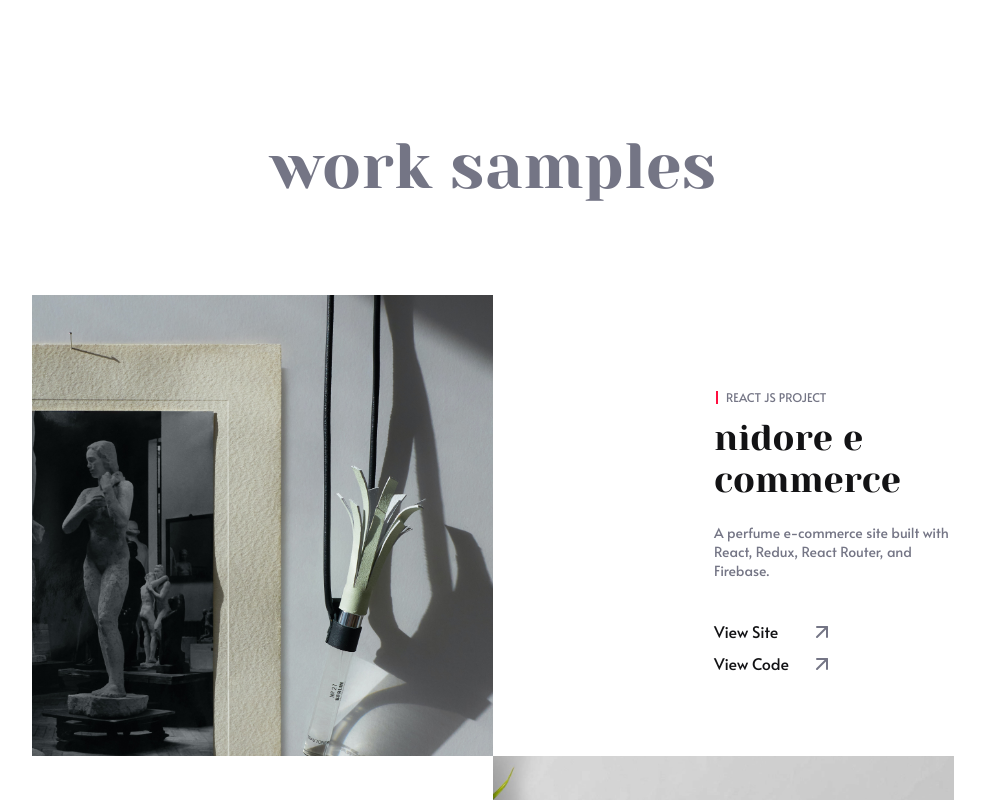
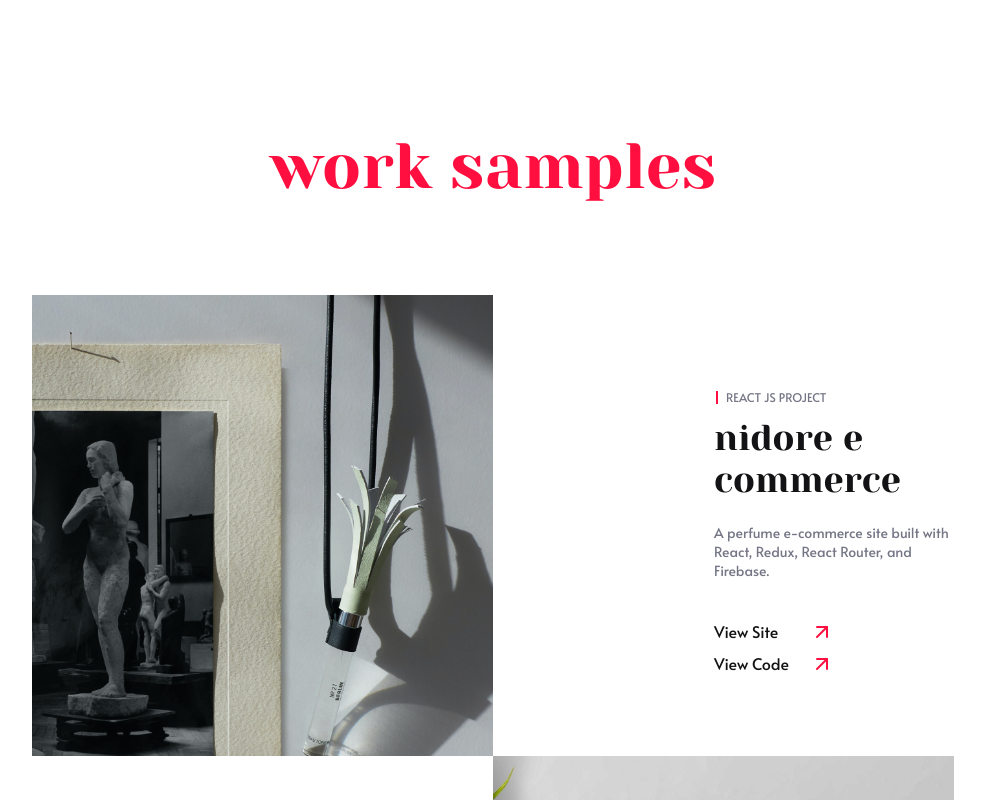
Before and after one commit to Khalem/portfolio, a React (Create React App) app: page / in a window 1280 px wide. Shown: the part 660-1460 px from the top of the page, without its empty margins (147-1132 px from the left). Built offline with nearby package versions, Linux system fonts and the light colour scheme.

Commit message:
adjusted style on some elements

```diff
--- a/src/components/contact/contact.styles.scss
+++ b/src/components/contact/contact.styles.scss
@@ -32,6 +32,12 @@
 
             .social-icon {
                 margin: 0 23px;
+
+                &:hover {
+                    svg {
+                        stroke: var(--highlight);
+                    }
+                }
             }
         }
     }
--- a/src/components/project-min/project-min.component.jsx
+++ b/src/components/project-min/project-min.component.jsx
@@ -18,10 +18,9 @@ const ProjectMin = ({ project: { name, bio, liveSite, codeUrl, heroku }, index,
 
     const iconVariants = {
         rest: {
-            x: 0
+            rotate: 0
         },
         hover: {
-            x: 10,
             rotate: 45
         }
     }
@@ -48,10 +47,10 @@ const ProjectMin = ({ project: { name, bio, liveSite, codeUrl, heroku }, index,
                     <p className='project-bio'>{bio}</p>
                     <div className='project-links'>
                         <motion.a href={liveSite} target='_blank' className='project-link' initial='rest' whileHover='hover' animate='rest'>
-                            Live Site <motion.span className='arrow' variants={iconVariants}><ArrowUpRight color='var(--highlight)' /></motion.span>
+                            View Site <motion.span className='arrow' variants={iconVariants}><ArrowUpRight color='var(--highlight)' /></motion.span>
                         </motion.a>
                         <motion.a href={codeUrl} target='_blank' className='project-link' initial='rest' whileHover='hover' animate='rest'>
-                            Code <motion.span className='arrow' variants={iconVariants}><ArrowUpRight color='var(--highlight)' /></motion.span>
+                            View Code <motion.span className='arrow' variants={iconVariants}><ArrowUpRight color='var(--highlight)' /></motion.span>
                         </motion.a>
                     </div>
                 </motion.div>
--- a/src/components/project/project.component.jsx
+++ b/src/components/project/project.component.jsx
@@ -1,4 +1,5 @@
 import React from 'react';
+import { motion } from 'framer-motion';
 
 import Tag from '../tag/tag.component';
 import { ArrowUpRight } from 'react-feather';
@@ -15,6 +16,26 @@ const Project = ({ project: { name, bio, tag, liveSite, codeUrl, image }, index
         flexClass = 'row';
     }
 
+    const infoVariants = {
+        hidden: {
+            opacity: 0,
+            y: -100
+        },
+        visible: {
+            opacity: 1,
+            y: 0
+        }
+    };
+
+    const iconVariants = {
+        rest: {
+            rotate: 0
+        },
+        hover: {
+            rotate: 45
+        }
+    }
+
     return (
         <FadeInWhenVisible>
             <div className={`project-container ${flexClass}`}>
@@ -23,8 +44,26 @@ const Project = ({ project: { name, bio, tag, liveSite, codeUrl, image }, index
                     <Tag text={tag} margin={true} />
                     <h1 className='project-title'>{name}</h1>
                     <p className='project-desc'>{bio}</p>
-                    <a href={liveSite} target='_blank'>View Site <span className='arrow'><ArrowUpRight color='var(--blue)' /></span></a>
-                    <a href={codeUrl} target='_blank'>View Code <span className='arrow'><ArrowUpRight color='var(--blue)' /></span></a>
+                    <motion.a
+                        initial='rest'
+                        whileHover='hover'
+                        animate='rest'
+                        href={liveSite}
+                        target='_blank'
+                    >
+                        View Site
+                        <motion.span className='arrow' variants={iconVariants}><ArrowUpRight color='var(--highlight)' /></motion.span>
+                    </motion.a>
+                    <motion.a
+                        initial='rest'
+                        whileHover='hover'
+                        animate='rest'
+                        href={codeUrl}
+                        target='_blank'
+                    >
+                        View Code
+                        <motion.span className='arrow' variants={iconVariants}><ArrowUpRight color='var(--highlight)' /></motion.span>
+                    </motion.a>
                 </div>
             </div>
         </FadeInWhenVisible>
--- a/src/components/work-samples/work-samples.component.jsx
+++ b/src/components/work-samples/work-samples.component.jsx
@@ -10,7 +10,7 @@ import './work-samples.styles.scss';
 
 const WorkSamples = ({ history }) => (
     <section className='work-samples' id='work_samples'>
-        <Title text='Work Samples' color='var(--blue)' textAlign='center' />
+        <Title text='Work Samples' color='var(--highlight)' textAlign='center' />
         <div className='projects-container'>
             {
                 homepageProjects.map((project, index) => (
--- a/src/pages/projects/projects.component.jsx
+++ b/src/pages/projects/projects.component.jsx
@@ -46,7 +46,7 @@ const Projects = () => {
 
     return (
         <section className='projects'>
-            <Title text='Projects' color='var(--blue)' />
+            <Title text='Projects' color='var(--highlight)' />
             <motion.div
                 initial='hidden'
                 animate='visible'
@@ -66,7 +66,7 @@ const Projects = () => {
                     ))
                 }
             </motion.div>
-            <Title text='Just for Fun' color='var(--blue)' />
+            <Title text='Just for Fun' color='var(--highlight)' />
             <motion.div
                 initial='hidden'
                 animate='visible'
```
